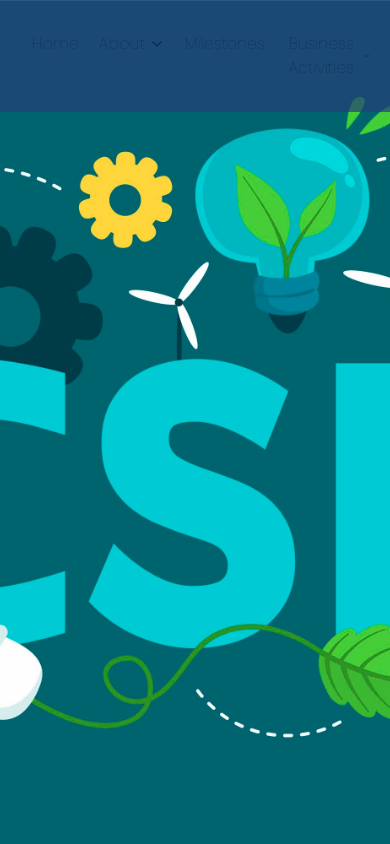
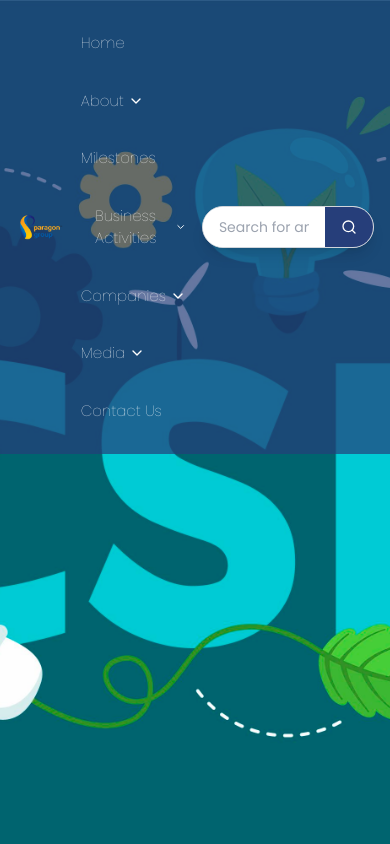
Before and after one commit to Samsuj-joha/paragon_group_website, a Next.js app: page /pages/about/csr in a window 390 px wide. Shown: the top 844 px of the page. Built offline with nearby package versions, Linux system fonts and the light colour scheme.

Commit message:
added humburger menu for mobile device

```diff
--- a/app/globals.css
+++ b/app/globals.css
@@ -9,3 +9,26 @@
   .scrollbar-hide {
     scrollbar-width: none; /* Hide scrollbar for Firefox */
   }
+
+
+
+  @media(min-width:1024px){
+    .nav-item{
+      display: block;
+    }
+  }
+  @media(max-width:1023px){
+    .nav-item{
+      display: none;
+    }
+    .navbar-item{
+      display: flex;
+      flex-direction: column;
+      gap:35px;
+      color: white;
+      justify-content: flex-start;
+      align-items: flex-start;
+      font-size: 15px;
+
+    }
+  }
--- a/layout/header/page.js
+++ b/layout/header/page.js
@@ -98,7 +98,7 @@ const Header = () => {
           </div>
 
           {/* Navbar and SearchMenu for Large Screens */}
-          <div className=" lg:flex items-center space-x-6">
+          <div className="nav-item lg:flex items-center space-x-6">
             <Navbar />
             <SearchMenu />
           </div>
--- a/layout/navbar/page.js
+++ b/layout/navbar/page.js
@@ -63,7 +63,7 @@ const Navbar = () => {
 
   return (
     <nav className="p-4">
-      <ul className="flex space-x-5 text-[#0e2b49] font-light">
+      <ul className="navbar-item flex lg:space-x-5 text-[#0e2b49] font-light">
         <li>
           <Link
             href="/pages/home"
```
